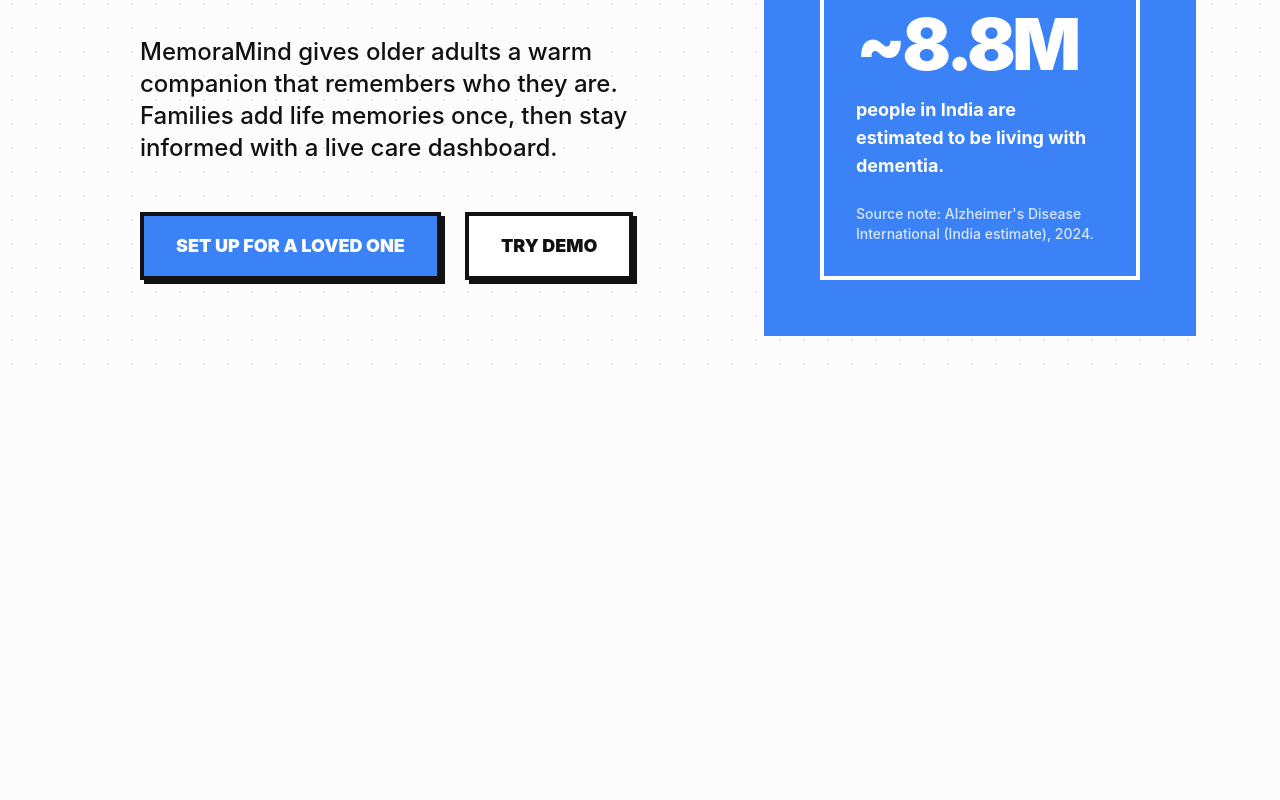
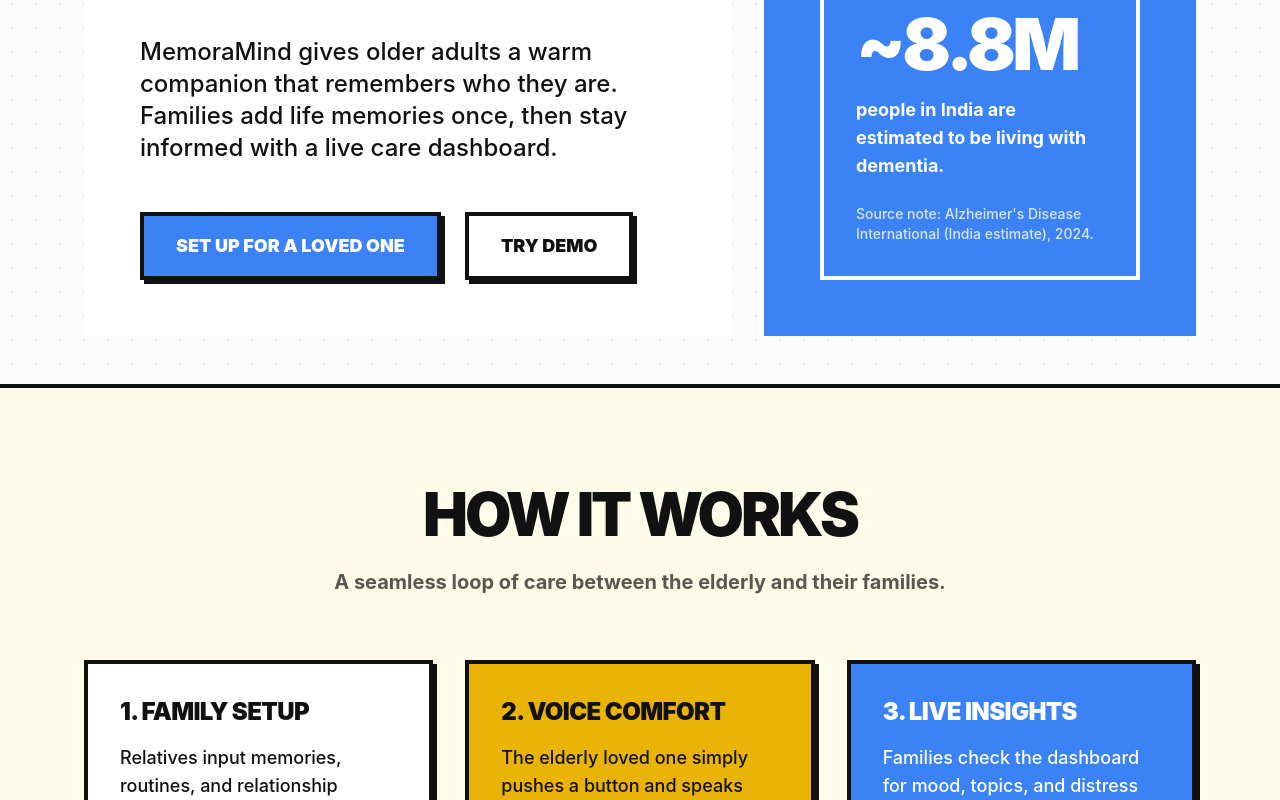
Before and after one commit to manasdutta04/memoramind, a Next.js app in the folder frontend/: page / in a window 1280 px wide. Shown: the part 536-1336 px from the top of the page. Before the commit the page ends 920 px from the top, so only its background shows below. Built offline with nearby package versions, Linux system fonts and the light colour scheme; no server answers.

Commit message:
chore: add gitignore and finalize landing page

```diff
--- a/frontend/src/app/page.tsx
+++ b/frontend/src/app/page.tsx
@@ -30,9 +30,11 @@
   };
 
   return (
+    <div className="flex flex-col">
+      {/* Hero Section */}
       <section className="mx-auto grid min-h-[calc(100vh-80px)] w-full max-w-6xl gap-8 px-5 py-12 lg:grid-cols-[1.2fr_0.8fr]">
         <motion.div initial={{ opacity: 0, y: 16 }} animate={{ opacity: 1, y: 0 }}>
-        <GlassCard className="h-full p-10 md:p-14">
+          <GlassCard className="h-full bg-white p-10 md:p-14">
             <p className="inline-block border-2 border-night bg-accent px-3 py-1 text-sm font-black uppercase tracking-widest shadow-brutal-sm">
               Voice-First Dementia Companion
             </p>
@@ -73,7 +75,7 @@
         </motion.div>
 
         <motion.div initial={{ opacity: 0, y: 16 }} animate={{ opacity: 1, y: 0 }} transition={{ delay: 0.1 }}>
-        <GlassCard className="flex h-full flex-col justify-between bg-primary text-white p-10 md:p-14">
+          <GlassCard className="flex h-full flex-col justify-between bg-primary p-10 text-white md:p-14">
             <div>
               <h2 className="text-3xl font-black uppercase tracking-tight">India impact snapshot</h2>
               <p className="mt-6 text-xl font-medium leading-relaxed">
@@ -89,5 +91,85 @@
           </GlassCard>
         </motion.div>
       </section>
+
+      {/* How it Works Section */}
+      <section className="border-y-4 border-night bg-yellow-50 py-24">
+        <div className="mx-auto w-full max-w-6xl px-5">
+          <div className="mb-16 text-center">
+            <h2 className="text-5xl font-black uppercase tracking-tighter md:text-6xl">How it works</h2>
+            <p className="mx-auto mt-6 max-w-2xl text-xl font-bold text-night/70">A seamless loop of care between the elderly and their families.</p>
+          </div>
+
+          <div className="grid gap-8 md:grid-cols-3">
+            {[
+              { title: "1. Family Setup", desc: "Relatives input memories, routines, and relationship details to personalize the AI.", color: "bg-white" },
+              { title: "2. Voice Comfort", desc: "The elderly loved one simply pushes a button and speaks naturally with a familiar presence.", color: "bg-accent" },
+              { title: "3. Live Insights", desc: "Families check the dashboard for mood, topics, and distress alerts in real-time.", color: "bg-primary text-white" }
+            ].map((step, i) => (
+              <div key={i} className={`border-4 border-night p-8 shadow-brutal ${step.color}`}>
+                <h3 className="text-2xl font-black uppercase tracking-tight">{step.title}</h3>
+                <p className="mt-4 text-lg font-medium">{step.desc}</p>
+              </div>
+            ))}
+          </div>
+        </div>
+      </section>
+
+      {/* Value Proposition Section */}
+      <section className="bg-primary py-24 text-white">
+        <div className="mx-auto grid w-full max-w-6xl gap-12 px-5 lg:grid-cols-2 lg:items-center">
+          <div>
+            <h2 className="text-5xl font-black uppercase tracking-tighter md:text-6xl text-white">Why MemoraMind?</h2>
+            <p className="mt-6 text-xl font-medium leading-relaxed">
+              Dementia isolates individuals by stealing context. MemoraMind restores that context by weaving highly personal memories into natural, emotionally resonant conversations.
+            </p>
+            <ul className="mt-8 space-y-6">
+              {[
+                { label: "Radically Personal", text: "Driven by custom Mistral capabilities, it doesn't just chat; it remembers who they are." },
+                { label: "Emotional Anchor", text: "Designed to reduce anxiety loops by providing a calm, infinitely patient conversationalist." },
+                { label: "Actionable Peace of Mind", text: "Because loving someone with dementia shouldn't mean worrying 24/7." }
+              ].map((item, i) => (
+                <li key={i} className="flex gap-4">
+                  <div className="flex h-8 w-8 shrink-0 items-center justify-center border-2 border-white bg-night text-sm font-black shadow-brutal-sm">✓</div>
+                  <div>
+                    <h4 className="text-xl font-bold uppercase">{item.label}</h4>
+                    <p className="mt-2 font-medium opacity-90">{item.text}</p>
+                  </div>
+                </li>
+              ))}
+            </ul>
+          </div>
+          <div className="border-4 border-white bg-night p-10 shadow-[12px_12px_0_0_#fff]">
+            <p className="text-xl font-bold italic leading-relaxed text-accent">
+              &quot;My mother asks where my father is every afternoon. MemoraMind gently reminds her of the lovely garden he planted for her, shifting her distress into a warm memory.&quot;
+            </p>
+            <p className="mt-6 font-black uppercase tracking-widest text-white">— Beta Tester</p>
+          </div>
+        </div>
+      </section>
+
+      {/* Footer CTA */}
+      <footer className="border-t-4 border-night bg-base py-16 text-center">
+        <h2 className="text-4xl font-black uppercase tracking-tight">Ready to bridge the memory gap?</h2>
+        <div className="mt-8 flex justify-center gap-6">
+          <SignedIn>
+            <button
+              onClick={() => router.push('/onboarding')}
+              className="border-4 border-night bg-accent px-8 py-4 text-lg font-black uppercase text-night shadow-brutal transition-all hover:translate-x-1 hover:translate-y-1 hover:shadow-none"
+            >
+              Start Onboarding
+            </button>
+          </SignedIn>
+          <SignedOut>
+            <SignInButton mode="modal">
+              <button className="border-4 border-night bg-accent px-8 py-4 text-lg font-black uppercase text-night shadow-brutal transition-all hover:translate-x-1 hover:translate-y-1 hover:shadow-none">
+                Start Onboarding
+              </button>
+            </SignInButton>
+          </SignedOut>
+        </div>
+        <p className="mt-16 text-sm font-bold uppercase text-night/50">Built for the Mistral 2026 Hackathon by Manas Dutta</p>
+      </footer>
+    </div>
   );
 }
```
Also changed, not shown: 1 other file (tests, documents, lock files or other folders). Lines whose indentation alone changed are shown as unchanged.
